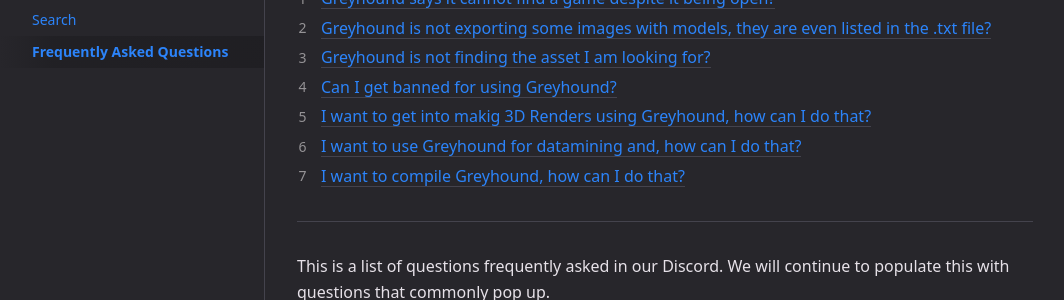
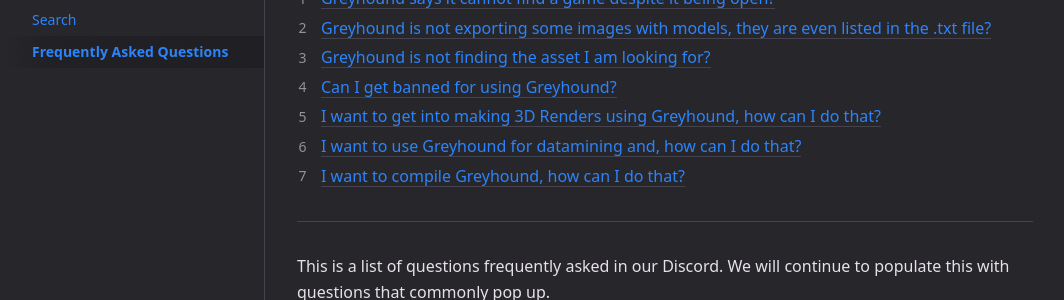
Before and after one commit to Scobalula/Greyhound, a Jekyll site: the page built from docs/faq.md, in a window 1280 px wide and 1400 px high. Shown: the part 200-500 px from the top of the window, without its empty margins (107-1171 px from the left). Built offline with Jekyll 4.4.1, drawn with Linux system fonts in a browser that asks for light colours; some of the changed text lies outside the part shown.

Commit message:
Fix type

```diff
--- a/docs/faq.md
+++ b/docs/faq.md
@@ -45,7 +45,7 @@
 
 That being said, using Greyhound is completely at your own risk and you are responsible for anything that happens while using it.
 
-## I want to get into makig 3D Renders using Greyhound, how can I do that?
+## I want to get into making 3D Renders using Greyhound, how can I do that?
 
 There are tons of resources, tutorials, and software available to help you get into making 3D art using Greyhound.
 
```
